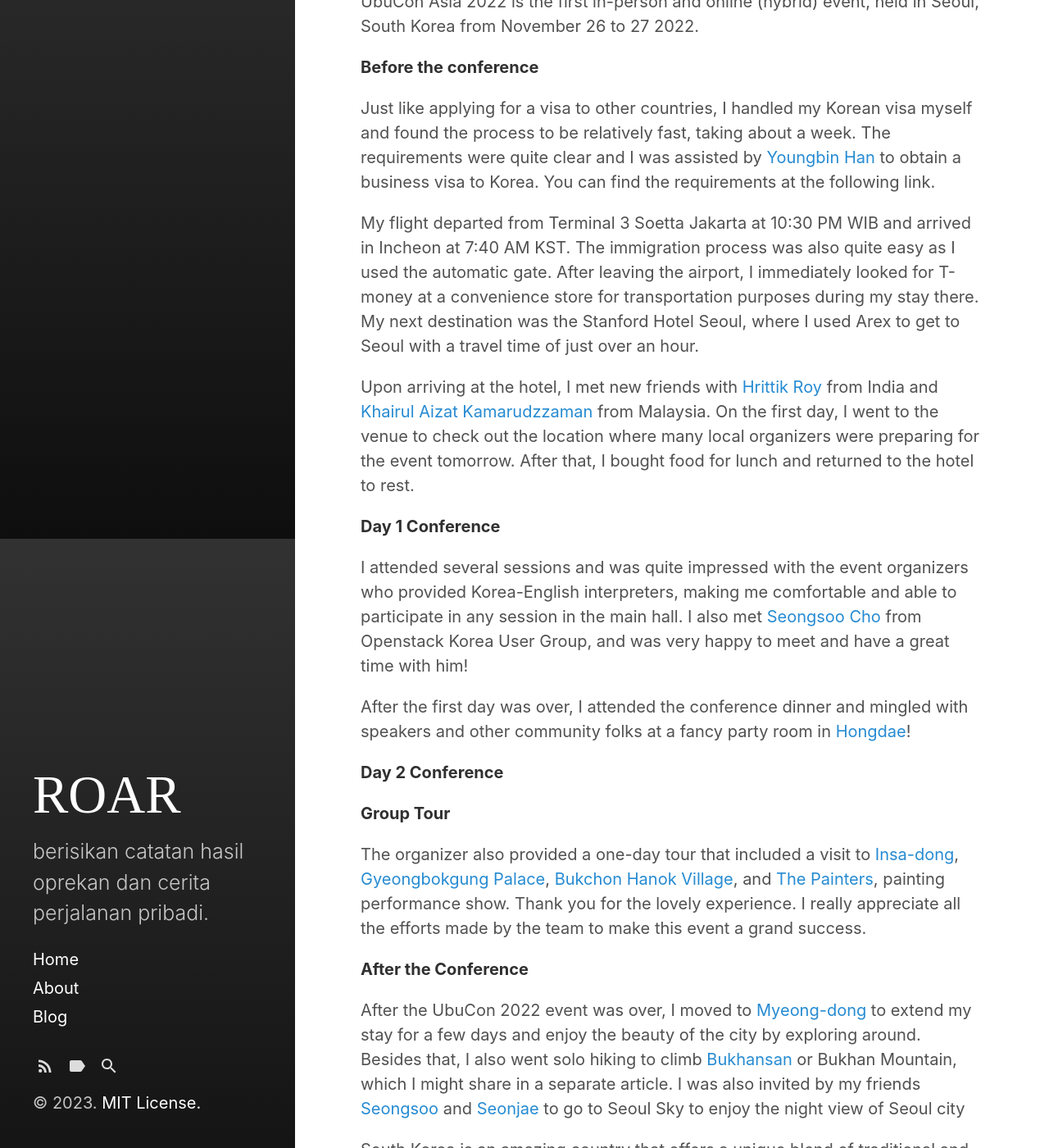
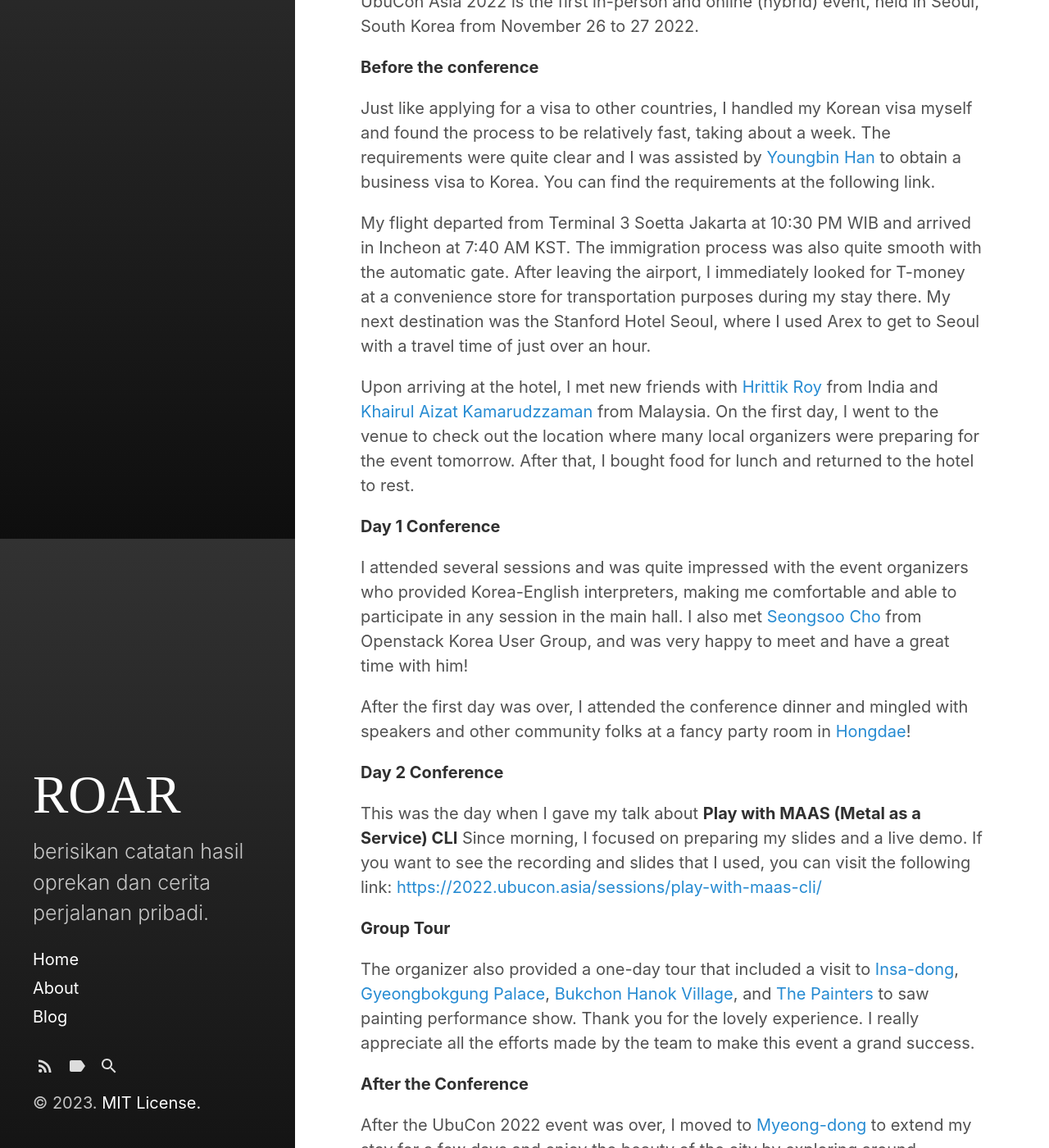
Before and after one commit to aryulianto/aryulianto.github.io, a Jekyll site: the page built from _posts/2022-12-01-fr-ubuntu-conference-asia-2022-seoul-south-korea.md, in a window 1280 px wide and 1400 px high, scrolled down 243 px. Shown: the whole window at 82% size. Built offline with Jekyll 4.4.1, drawn with Linux system fonts in a browser that asks for light colours; some web fonts are replaced; some of the changed text lies outside the part shown.

Commit message:
add day2

```diff
--- a/_posts/2022-12-01-fr-ubuntu-conference-asia-2022-seoul-south-korea.md
+++ b/_posts/2022-12-01-fr-ubuntu-conference-asia-2022-seoul-south-korea.md
@@ -25,7 +25,7 @@ UbuCon Asia 2022 is the first in-person and online (hybrid) event, held in Seoul
 
 Just like applying for a visa to other countries, I handled my Korean visa myself and found the process to be relatively fast, taking about a week. The requirements were quite clear and I was assisted by [Youngbin Han](https://youngbin.xyz) to obtain a business visa to Korea. You can find the requirements at the following link.
 
-My flight departed from Terminal 3 Soetta Jakarta at 10:30 PM WIB and arrived in Incheon at 7:40 AM KST. The immigration process was also quite easy as I used the automatic gate. After leaving the airport, I immediately looked for T-money at a convenience store for transportation purposes during my stay there. My next destination was the Stanford Hotel Seoul, where I used Arex to get to Seoul with a travel time of just over an hour.
+My flight departed from Terminal 3 Soetta Jakarta at 10:30 PM WIB and arrived in Incheon at 7:40 AM KST. The immigration process was also quite smooth with the automatic gate. After leaving the airport, I immediately looked for T-money at a convenience store for transportation purposes during my stay there. My next destination was the Stanford Hotel Seoul, where I used Arex to get to Seoul with a travel time of just over an hour.
 
 Upon arriving at the hotel, I met new friends with [Hrittik Roy](https://twitter.com/hrittikhere) from India and [Khairul Aizat Kamarudzzaman](https://www.facebook.com/myfenris) from Malaysia. On the first day, I went to the venue to check out the location where many local organizers were preparing for the event tomorrow. After that, I bought food for lunch and returned to the hotel to rest.
 
@@ -37,9 +37,11 @@ After the first day was over, I attended the conference dinner and mingled with
 
 **Day 2 Conference**
 
+This was the day when I gave my talk about **Play with MAAS (Metal as a Service) CLI** Since morning, I focused on preparing my slides and a live demo. If you want to see the recording and slides that I used, you can visit the following link: [https://2022.ubucon.asia/sessions/play-with-maas-cli/](https://2022.ubucon.asia/sessions/play-with-maas-cli/)
+
 **Group Tour**
 
-The organizer also provided a one-day tour that included a visit to [Insa-dong](https://en.wikipedia.org/wiki/Insa-dong), [Gyeongbokgung Palace](https://en.wikipedia.org/wiki/Gyeongbokgung), [Bukchon Hanok Village](https://en.wikipedia.org/wiki/Bukchon_Hanok_Village), and [The Painters](https://english.visitkorea.or.kr/enu/ATR/SI_EN_3_2_3.jsp?cid=691388), painting performance show. Thank you for the lovely experience. I really appreciate all the efforts made by the team to make this event a grand success.
+The organizer also provided a one-day tour that included a visit to [Insa-dong](https://en.wikipedia.org/wiki/Insa-dong), [Gyeongbokgung Palace](https://en.wikipedia.org/wiki/Gyeongbokgung), [Bukchon Hanok Village](https://en.wikipedia.org/wiki/Bukchon_Hanok_Village), and [The Painters](https://english.visitkorea.or.kr/enu/ATR/SI_EN_3_2_3.jsp?cid=691388) to saw painting performance show. Thank you for the lovely experience. I really appreciate all the efforts made by the team to make this event a grand success.
 
 **After the Conference**
 
@@ -47,6 +49,6 @@ After the UbuCon 2022 event was over, I moved to [Myeong-dong](https://en.wikipe
 
 South Korea is an amazing country that offers a unique blend of traditional and modern culture. The people are friendly and welcoming, and the food is delicious.
 
-My experience at UbuCon 2022 and in South Korea was unforgettable, and I promise to come back here soon!
+My experience at [UbuCon 2022](https://2022.ubucon.asia/) and in South Korea was unforgettable, and I promise to come back here soon!
 
 **Kamsahamnida (감사합니다), Thank You!**
```
